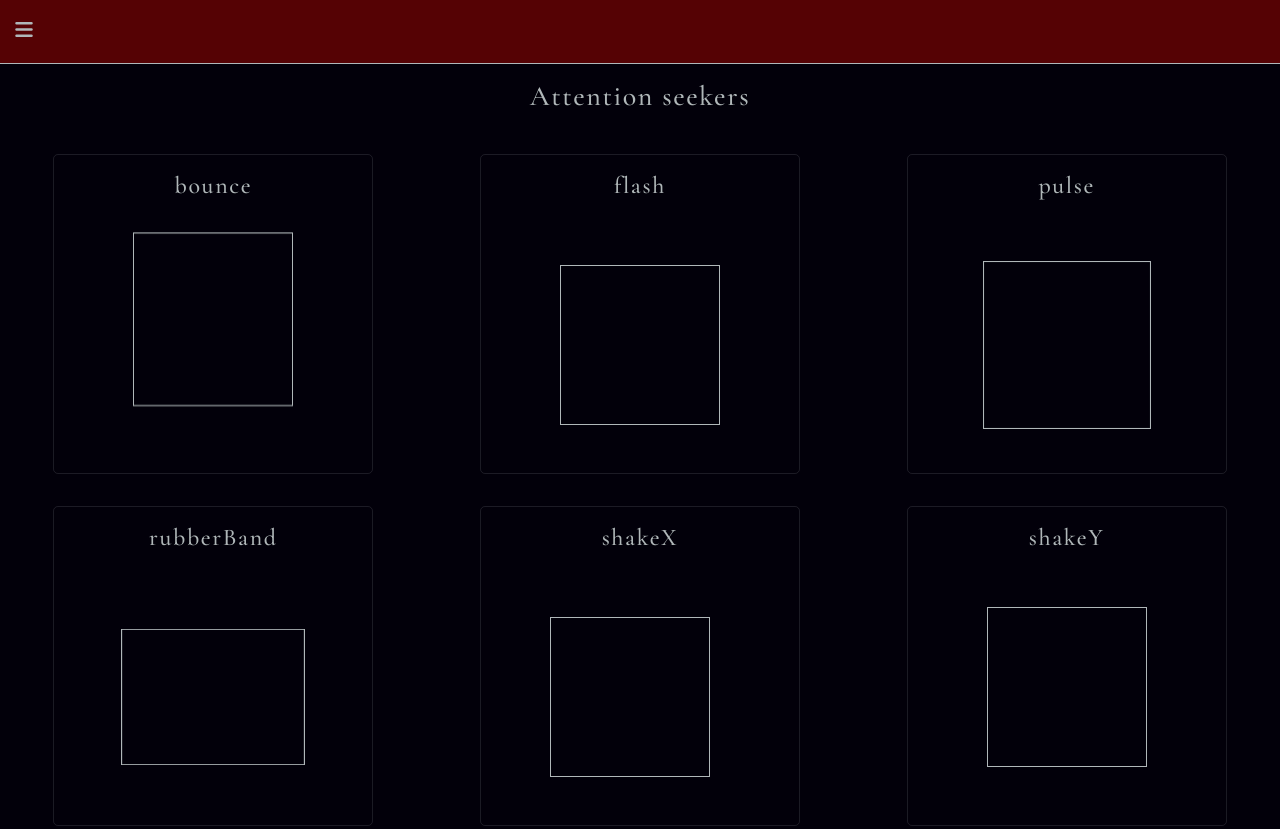
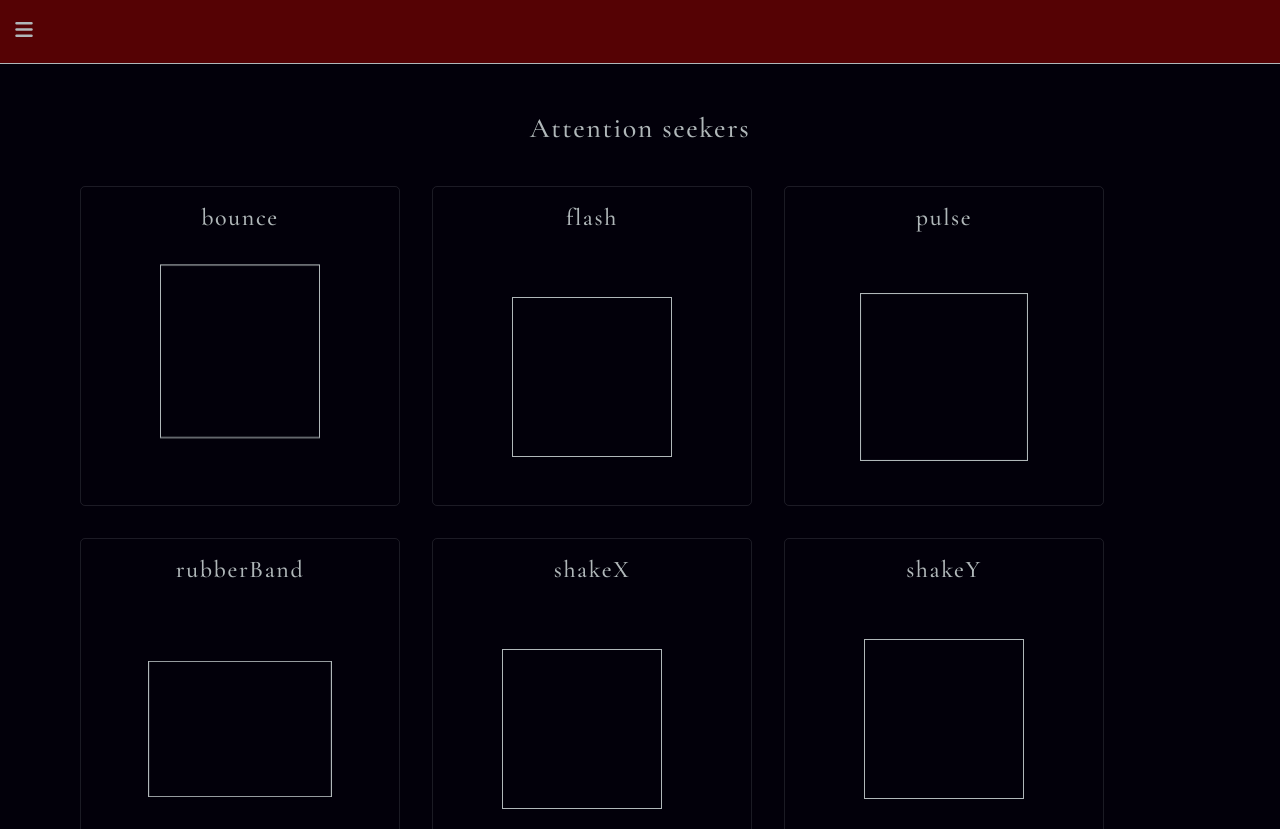
Before and after one commit to altman-44/Codo_a_Codo-PythonCourse-TP1, a plain HTML site: page docs/pages/service_AnimateCSS.html in a window 1280 px wide. Shown: the top 829 px of the page. Drawn offline with nearby package versions, Linux system fonts and the light colour scheme.

Commit message:
Fixed some details of main element and service_AnimateCSS page

```diff
--- a/docs/styles/base.css
+++ b/docs/styles/base.css
@@ -44,7 +44,7 @@ p, label, span, ul {
 
 .main {
     width: 100%;
-    /* height: calc(100vh - var(--header-height)); */
+    height: calc(100vh - var(--header-height));
     background-color: var(--main-secondary-color);
     color: var(--text-primary-color);
     text-align: center;
--- a/docs/styles/service_AnimateCSS.css
+++ b/docs/styles/service_AnimateCSS.css
@@ -1,7 +1,11 @@
 @import './base.css';
 
+.main {
+    height: auto;
+}
+
 #animation-list {
-    padding: 1rem;
+    padding: 3rem;
 }
 
 hr {
@@ -10,12 +14,10 @@ hr {
 
 .animation-type-content-container {
     display: flex;
-    justify-content: space-around;
-    flex-wrap: wrap;
     gap: 2rem;
-    padding: 2rem 0;
+    padding: 2rem;
     height: 25rem;
-    overflow-y: scroll;
+    overflow-x: scroll;
 }
 .animation-type-content-container::-webkit-scrollbar {
     display: none;
@@ -35,7 +37,7 @@ hr {
     padding: 0 3rem 3rem 3rem;
     border: 1px solid var(--text-primary-color-much-softer);
     border-radius: 5px;
-    width: 20rem;
+    min-width: 20rem;
     height: 20rem;
 }
 
@@ -49,5 +51,6 @@ hr {
     .animation-type-content-container {
         height: initial;
         overflow-y: auto;
+        flex-wrap: wrap;
     }
 }
```
